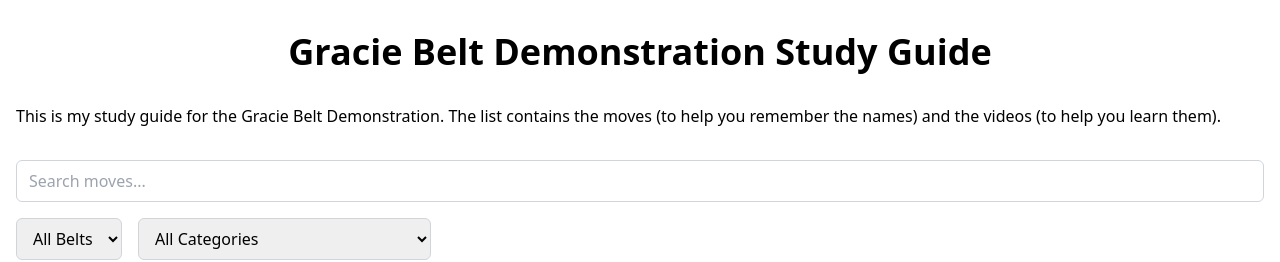
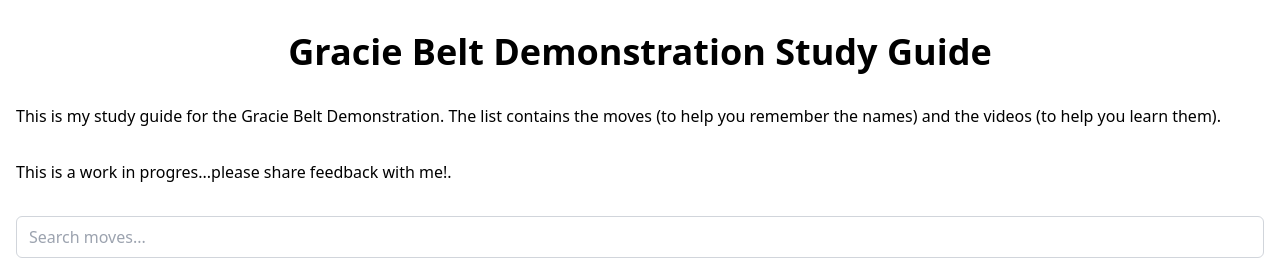
Before and after one commit to waynegraham/bjj-study-guide, a React (Vite) app: page / in a window 1280 px wide. Shown: the top 262 px of the page. Built offline with nearby package versions, Linux system fonts and the light colour scheme.

Commit message:
Update notice

```diff
--- a/src/App.jsx
+++ b/src/App.jsx
@@ -64,6 +64,9 @@
         contains the moves (to help you remember the names) and the videos (to
         help you learn them).
       </p>
+      <p className="mb-8">
+       This is a work in progres...please share feedback with me!.
+      </p>
       <div className="mb-8">
         <Search onSearch={handleSearch} />
         <Filter
```
